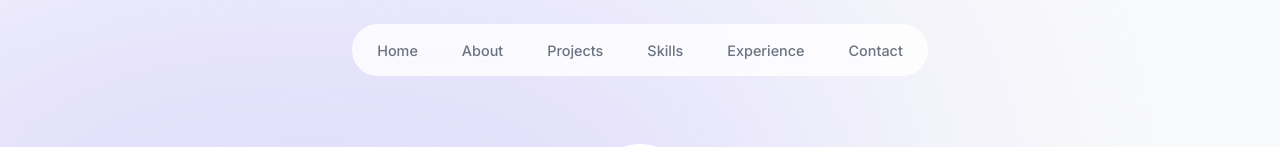
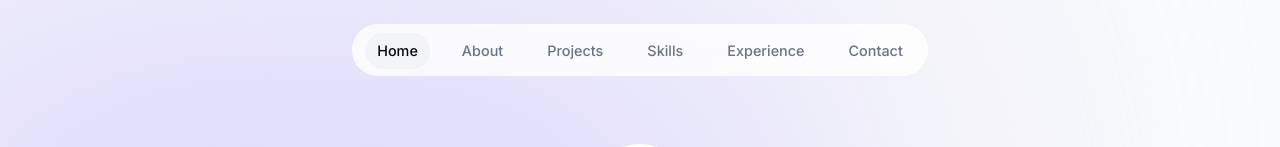
Before and after one commit to parmanand007/portfolio, a Next.js app: page / in a window 1280 px wide. Shown: the top 147 px of the page. Built offline with nearby package versions, Linux system fonts and the light colour scheme; grey boxes are pictures that could not be loaded.

Commit message:
created projection section

```diff
--- a/app/layout.tsx
+++ b/app/layout.tsx
@@ -1,6 +1,7 @@
 import Header from '@/components/header'
 import './globals.css'
 import { Inter } from 'next/font/google'
+import ActiveSectionContextProvider from '@/context/active-section-context'
 
 const inter = Inter({ subsets: ['latin'] })
 
@@ -15,7 +16,7 @@
   children: React.ReactNode
 }) {
   return (
-    <html lang="en">
+    <html lang="en" className='!scroll-smooth'>
       <body className={`${inter.className} bg-gray-50 text-gray-950
       relative h-[5000px] pt-28 sm:pt-36
       `}>
@@ -26,8 +27,11 @@
         h-[31.25rem] -z-10 w-[50rem] rounded-full blur-[10rem] sm:w-[68.75rem]
         md:left-[33rem] lg:left-[-28rem] xl:left-[-15rem] 2xl:left-[-5rem]
         '></div>
+        <ActiveSectionContextProvider>
         <Header />
-        {children}</body>
+        {children}
+        </ActiveSectionContextProvider>
+        </body>
     </html>
   )
 }
--- a/components/Projects.tsx
+++ b/components/Projects.tsx
@@ -5,7 +5,7 @@
 
 const Projects = () => {
   return (
-    <section>
+    <section id="projects" className='scroll-mt-28'>
         <SectionHeading>My Projects</SectionHeading>
         <div>
         {
--- a/components/about.tsx
+++ b/components/about.tsx
@@ -1,18 +1,23 @@
-"use client"
-import React from 'react'
-import SectionHeading from './section-heading'
-import {motion} from "framer-motion"
+"use client";
 
-const About = () => {
+import React from "react";
+import SectionHeading from "./section-heading";
+import { motion } from "framer-motion";
+import { useInView } from "react-intersection-observer";
+
+export default function About() {
+ const {ref,inView} =useInView();
+
   return (
     <motion.section
-    initial={{opacity:0,y:100}}
-    animate={{opacity:1,y:0}}
-    transition={{duration:0.5}}
-
-    className='mb-2 8 max-w-[45rem] text-center leading-8 sm:mb-40'>
-        <SectionHeading>About Me</SectionHeading>
-        <p className='mb-3'>
+      className="mb-28 max-w-[45rem] text-center leading-8 sm:mb-40 scroll-mt-28"
+      initial={{ opacity: 0, y: 100 }}
+      animate={{ opacity: 1, y: 0 }}
+      transition={{ delay: 0.175 }}
+      id="about"
+    >
+      <SectionHeading>About me</SectionHeading>
+      <p className="mb-3">
         After graduating with a degree in{" "}
         <span className="font-medium">Accounting</span>, I decided to pursue my
         passion for programming. I enrolled in a coding bootcamp and learned{" "}
@@ -28,17 +33,16 @@
         learn new technologies. I am currently looking for a{" "}
         <span className="font-medium">full-time position</span> as a software
         developer.
-        </p>
-        <p>
+      </p>
+
+      <p>
         <span className="italic">When I'm not coding</span>, I enjoy playing
         video games, watching movies, and playing with my dog. I also enjoy{" "}
         <span className="font-medium">learning new things</span>. I am currently
         learning about{" "}
         <span className="font-medium">history and philosophy</span>. I'm also
         learning how to play the guitar.
-        </p>
-        </motion.section>
-  )
+      </p>
+    </motion.section>
+  );
 }
-
-export default About
--- a/components/header.tsx
+++ b/components/header.tsx
@@ -3,7 +3,10 @@
 import {motion} from "framer-motion";
 import { links } from '@/lib/data';
 import Link from 'next/link';
+import clsx from "clsx"
+import {  useActiveSectionContext } from '@/context/active-section-context';
 const Header = () => {
+ const {activeSection,setActiveSection}=useActiveSectionContext()
   return (
     <header className='z-[999] relative'>
     <motion.div className="fixed top-0 left-1/2  h-[4.5rem] w-full rounded-none border
@@ -22,15 +25,28 @@
            {
            links.map(link=>(
             <motion.li
-            className='h-3/4 flex items-center justify-center'
+            className='h-3/4 flex items-center justify-center relative'
             key={link.hash}
             initial={{y:-100,opacity:0}}
             animate={{y:0,opacity:1}}
             >
-                <Link className='flex w-full items-center justify-center
-                px-3 py-3 hover:text-gray-950 transition
-                ' href={link.hash} >
+                <Link className={clsx('flex w-full items-center justify-center px-3 py-3 hover:text-gray-950 transition ',{"text-gray-950":activeSection ===link.name})} href={link.hash}
+                onClick={()=>setActiveSection(link.name)}
+                >
                  {link.name}
+                 {
+                  link.name===activeSection && (
+<motion.span
+layoutId='activeSection'
+transition={{
+  type:"spring",
+  stiffness:380,
+  damping:30
+}}
+className='bg-gray-100 rounded-full absolute inset-0 -z-10'></motion.span>
+                  )
+                 }
+
                 </Link>
             </motion.li>
            ))
--- a/components/intro.tsx
+++ b/components/intro.tsx
@@ -8,7 +8,7 @@
 import { FaGithubSquare } from 'react-icons/fa';
 const Intro = () => {
   return (
-    <section className='mb-28 max-w-[50rem text-center sm:mb-0' >
+    <section className='mb-28 max-w-[50rem text-center sm:mb-0 scroll-mt-[100rem]' id="home"  >
       <div className="flex items-center justify-center">
         <div className='relative'>
             <motion.div
--- /dev/null
+++ b/context/active-section-context.tsx
@@ -0,0 +1,36 @@
+"use client"
+import { links } from '@/lib/data';
+import React, { useState,createContext, useContext } from 'react'
+type SectionName= typeof links[number]["name"]
+type ActiveSectionContextProviderProps ={
+    children:React.ReactNode;
+}
+type ActiveSectionContextType={
+    activeSection:SectionName,
+    setActiveSection:React.Dispatch<React.SetStateAction<SectionName>>
+}
+
+export const ActiveSectionContext = createContext<ActiveSectionContextType | null>(null)
+
+const ActiveSectionContextProvider = ({children}:ActiveSectionContextProviderProps) => {
+    const [activeSection,setActiveSection]= useState<SectionName >('Home');
+    return (
+        <ActiveSectionContext.Provider value={{activeSection,setActiveSection}}>
+        {children}
+        </ActiveSectionContext.Provider>
+
+    )
+
+}
+
+export function useActiveSectionContext(){
+    const context = useContext(ActiveSectionContext);
+    if (context === null){
+        throw new Error(
+           "useActiveSectionContext must be used within a ActiveSectionContextProvider"
+        );
+    }
+    return context;
+}
+
+export default ActiveSectionContextProvider
--- a/package.json
+++ b/package.json
@@ -13,6 +13,8 @@
     "@types/react": "18.2.23",
     "@types/react-dom": "18.2.8",
     "autoprefixer": "10.4.16",
+    "clsx": "^2.0.0",
+    "clx": "^1.0.0",
     "eslint": "8.50.0",
     "eslint-config-next": "13.5.3",
     "framer-motion": "^10.16.4",
@@ -21,6 +23,7 @@
     "react": "18.2.0",
     "react-dom": "18.2.0",
     "react-icons": "^4.11.0",
+    "react-intersection-observer": "^9.5.2",
     "tailwindcss": "3.3.3",
     "typescript": "5.2.2"
   }
```
Also changed, not shown: 1 other file (tests, documents, lock files or other folders).
